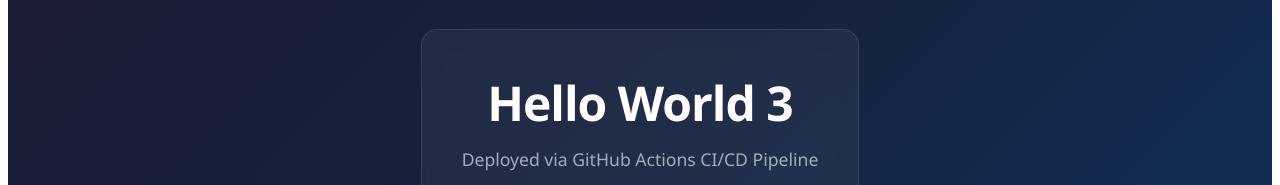
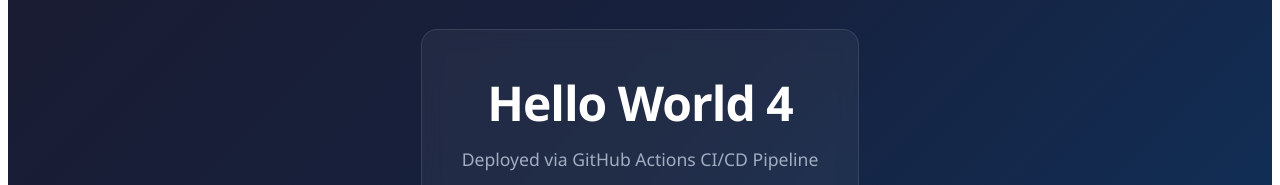
Before and after one commit to madhavbharadwaj28/workflow-playground-devops, a React (Create React App) app: page / in a window 1280 px wide. Shown: the part 260-445 px from the top of the page. Built offline with nearby package versions, Linux system fonts and the light colour scheme.

Commit message:
Prod  (v1.0.8)
* new feature dashboard

* new feat

* four changes

---------

Co-authored-by: user <user@Admins-MacBook-Air-2.local>

```diff
--- a/src/App.jsx
+++ b/src/App.jsx
@@ -21,7 +21,7 @@
         backdropFilter: 'blur(10px)'
       }}>
         <h1 style={{ fontSize: '3rem', margin: '0 0 12px', letterSpacing: '-1px' }}>
-          Hello World 3
+          Hello World 4
         </h1>
         <p style={{ fontSize: '1.1rem', color: '#a0aec0', margin: '0 0 24px' }}>
           Deployed via GitHub Actions CI/CD Pipeline
```
